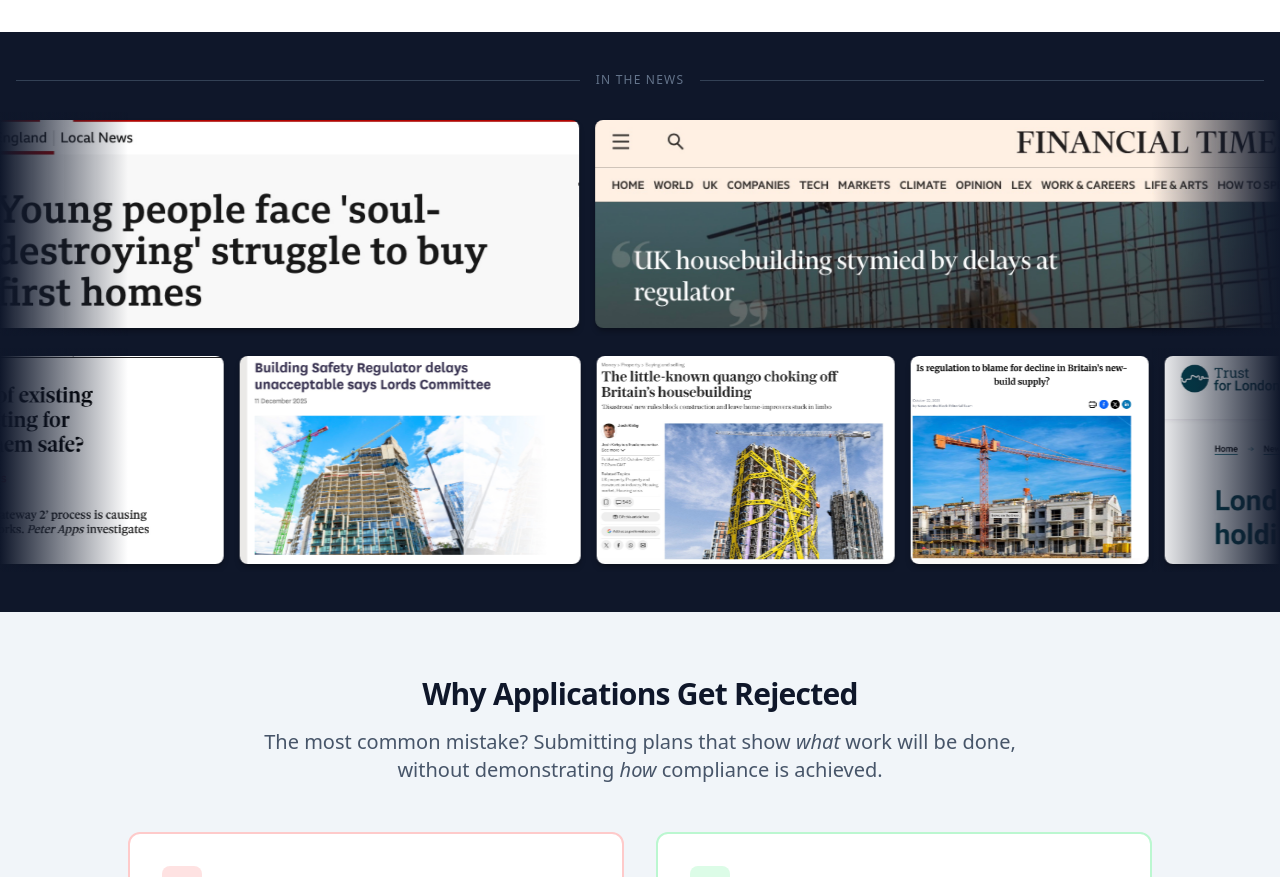
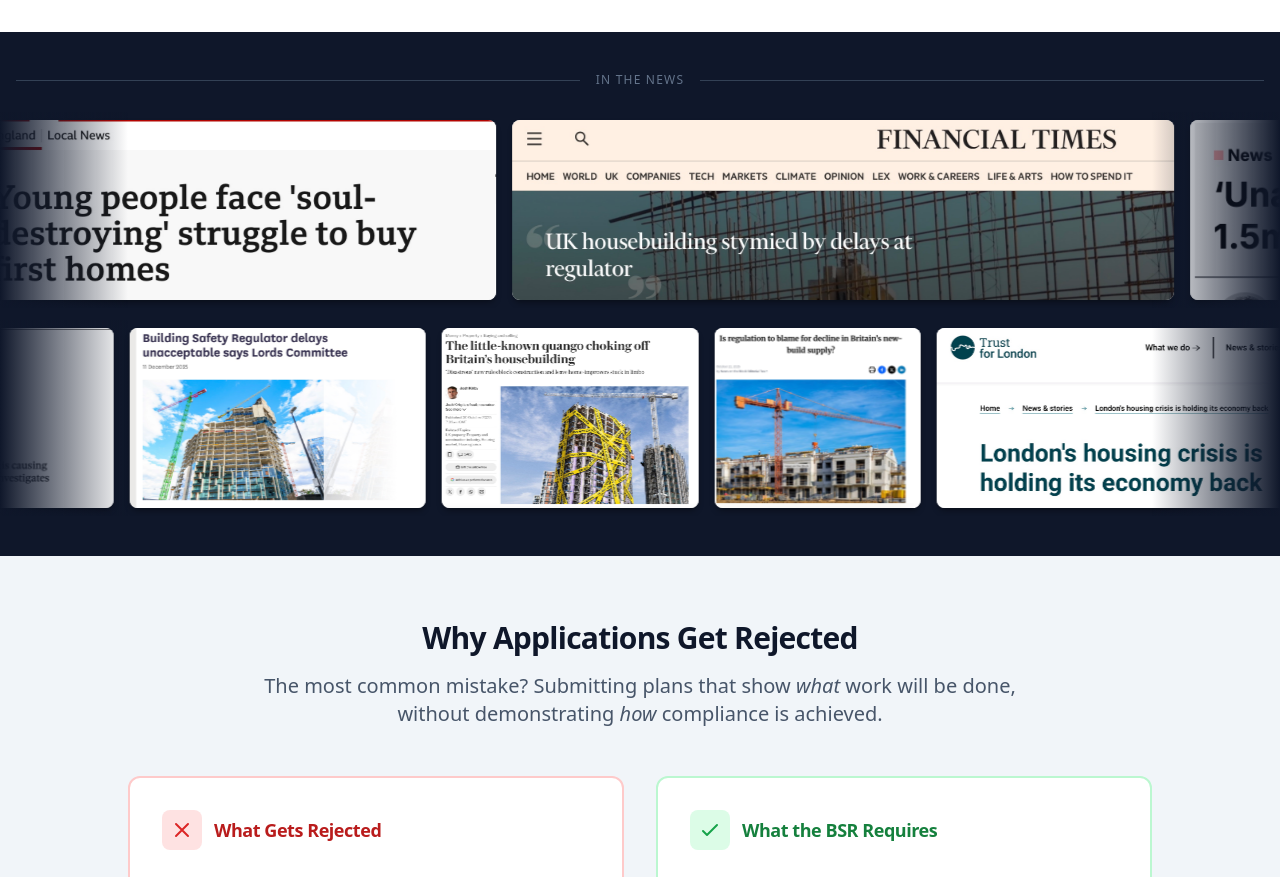
Before and after one commit to gapc123/bsr-quality-checker, a React (Vite) app in the folder packages/frontend/: page / in a window 1280 px wide. Shown: the part 1520-2397 px from the top of the page. Built offline with nearby package versions, Linux system fonts and the light colour scheme; no server answers.

Commit message:
Fix headlines: show full image at natural aspect ratio, no cropping
- Headlines use 180px fixed height, width scales naturally
- White background so headlines are readable
- No object-fit cropping - full image always visible
- Construction images still use cover (atmospheric)

```diff
--- a/packages/frontend/src/components/ContextSection.tsx
+++ b/packages/frontend/src/components/ContextSection.tsx
@@ -78,28 +78,49 @@ function ImageCard({ src, alt, size, isVisible, muted = false }: ImageCardProps)
   const [loaded, setLoaded] = useState(false);
   const [error, setError] = useState(false);
 
-  // For headlines (large): contain full image, no cropping
-  // For construction (small): cover is fine, atmospheric
-  const isHeadline = size === 'large';
-
-  const sizeClasses = {
-    large: 'h-52',           // Headlines - fixed height, auto width
-    medium: 'h-44',          // Medium option
-    small: 'w-48 h-32',      // Construction - fixed dimensions, cover ok
-  };
+  const isHeadline = size === 'large' || size === 'medium';
 
   if (error) {
     return (
-      <div className={`context-image-card flex-shrink-0 rounded-lg overflow-hidden ${sizeClasses[size]} bg-slate-800`} />
+      <div className="context-image-card flex-shrink-0 rounded-lg overflow-hidden w-64 h-40 bg-slate-800" />
     );
   }
 
+  // For headlines: show full image at natural aspect ratio
+  // Fixed height, width scales naturally - no cropping
+  if (isHeadline) {
+    return (
+      <div
+        className={`
+          context-image-card flex-shrink-0 rounded-lg overflow-hidden shadow-lg
+          bg-white
+          transition-opacity duration-700
+          ${loaded ? 'opacity-100' : 'opacity-0'}
+        `}
+        style={{ height: '180px' }}
+      >
+        <img
+          src={src}
+          alt={alt}
+          loading={isVisible ? 'eager' : 'lazy'}
+          onLoad={() => setLoaded(true)}
+          onError={() => setError(true)}
+          style={{
+            height: '100%',
+            width: 'auto',
+            display: 'block',
+          }}
+        />
+      </div>
+    );
+  }
+
+  // For construction: fixed size with cover (cropping ok)
   return (
     <div
       className={`
         context-image-card flex-shrink-0 rounded-lg overflow-hidden shadow-lg
-        ${sizeClasses[size]}
-        ${isHeadline ? 'bg-slate-950' : ''}
+        w-48 h-32
         transition-opacity duration-700
         ${loaded ? 'opacity-100' : 'opacity-0'}
         ${muted ? 'opacity-60' : ''}
@@ -111,10 +132,7 @@ function ImageCard({ src, alt, size, isVisible, muted = false }: ImageCardProps)
         loading={isVisible ? 'eager' : 'lazy'}
         onLoad={() => setLoaded(true)}
         onError={() => setError(true)}
-        className={`
-          h-full
-          ${isHeadline ? 'w-auto object-contain' : 'w-full object-cover object-center'}
-        `}
+        className="w-full h-full object-cover object-center"
       />
     </div>
   );
```
